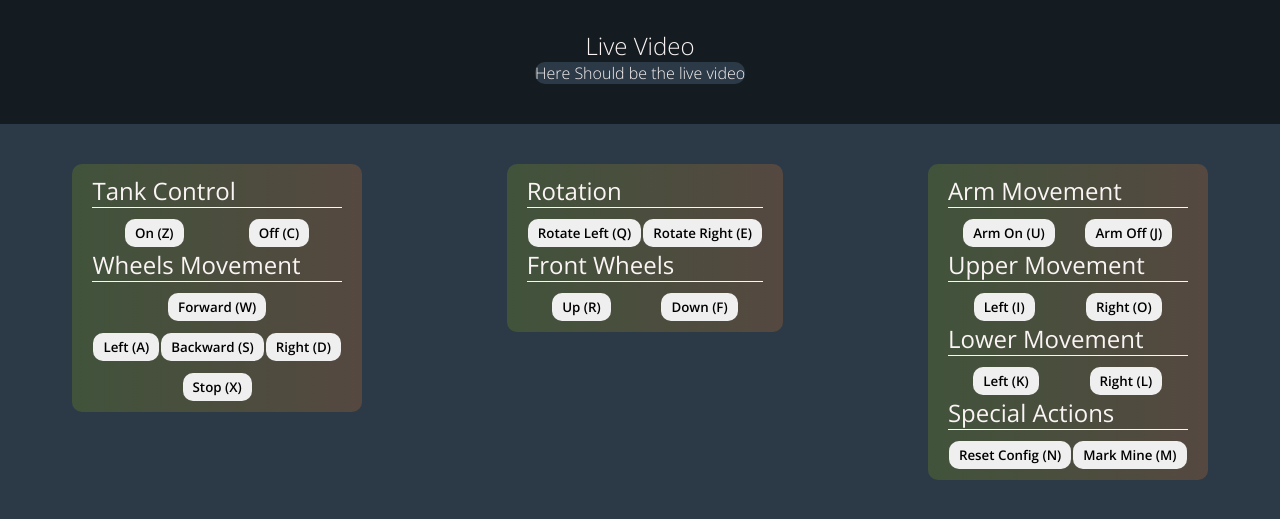
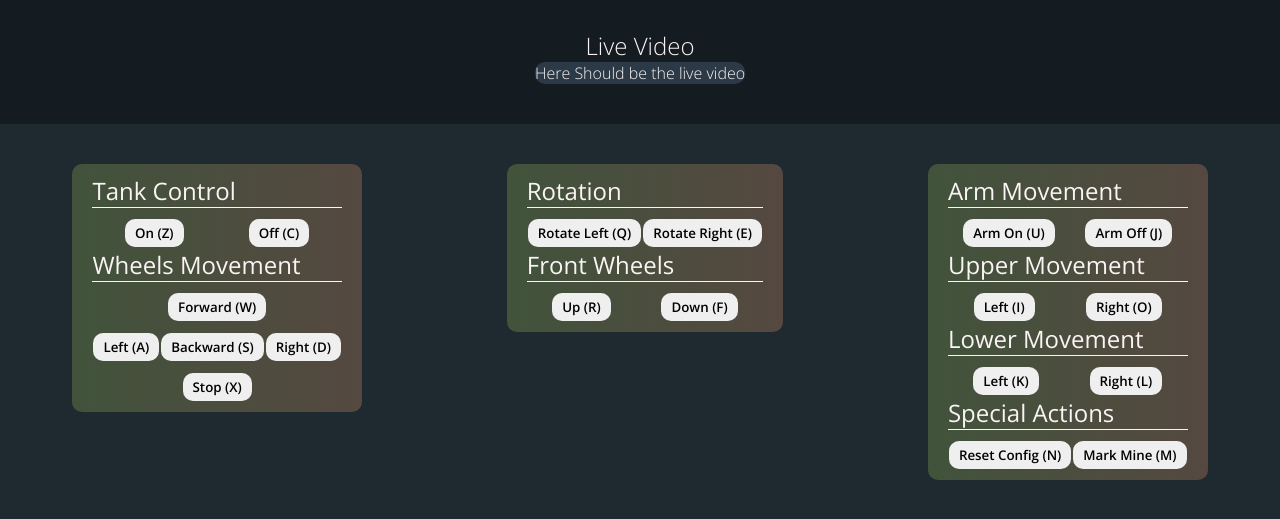
Before and after one commit to ahmedoothman/TankWebAppControl, a plain HTML site: page Public/index.html in a window 1280 px wide. Shown: the part 63-582 px from the top of the page. Drawn offline with nearby package versions, Linux system fonts and the light colour scheme.

Commit message:
edited style

```diff
--- a/Public/style.css
+++ b/Public/style.css
@@ -14,7 +14,7 @@ body {
   font-weight: lighter;
 }
 body {
-  background-color: #2c3a47;
+  background-color: #1f2930;
 }
 .nav-bar {
   background: linear-gradient(to right, #41533b, #604439);
@@ -191,7 +191,6 @@ body {
 }
 .control-section {
   margin-top: 20px;
-  background-color: #2c3a47;
   display: flex;
   justify-content: space-around;
   align-items: flex-start;
```
